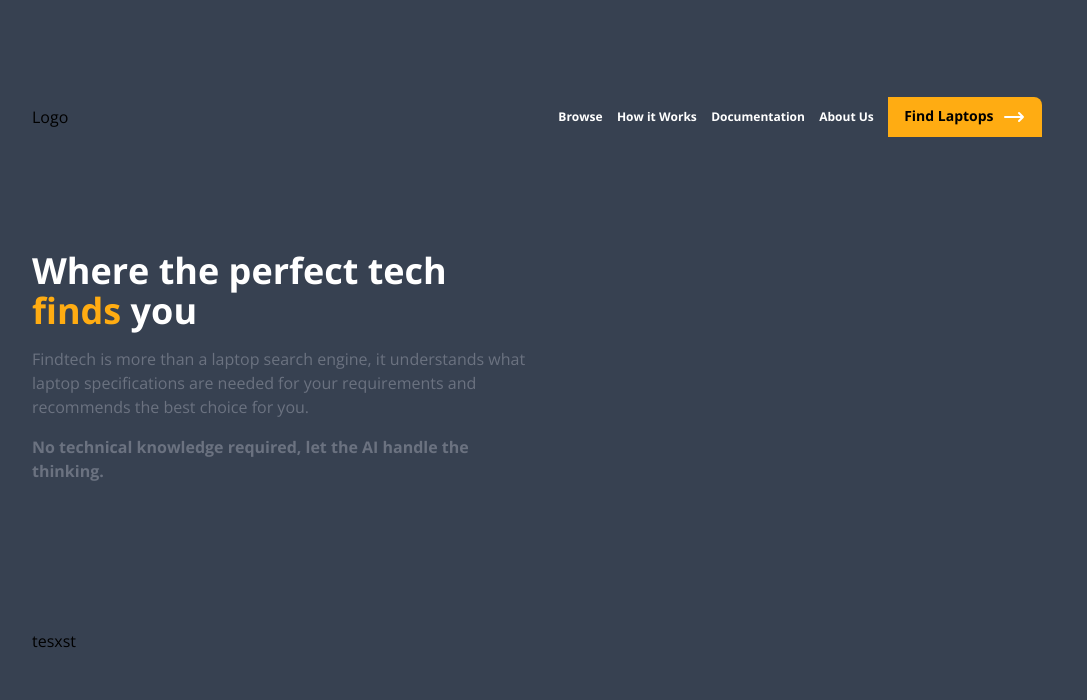
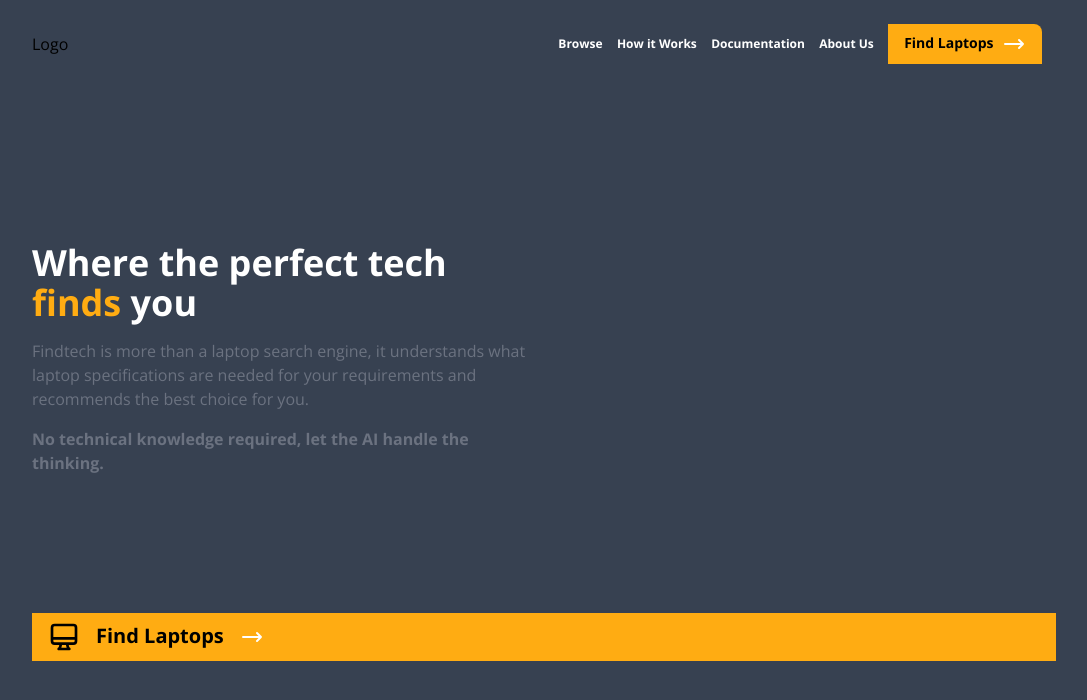
Before and after one commit to MajorQ/FindTech, a React (Create React App) app: page / in a window 1280 px wide. Shown: the top 700 px of the page, without its empty margins (96-1183 px from the left). Built offline with nearby package versions, Linux system fonts and the light colour scheme.

Commit message:
feat: add HeaderButton

```diff
--- a/src/components/main-header/HeaderButton.jsx
+++ b/src/components/main-header/HeaderButton.jsx
@@ -0,0 +1,39 @@
+const HeaderButton = () => {
+	return (
+		<div className="col-span-2">
+			<button className="bg-accent w-full text-left text-xl font-bold px-4 py-2">
+				<svg
+					xmlns="http://www.w3.org/2000/svg"
+					className="h-8 w-8 inline-block"
+					fill="none"
+					viewBox="0 0 24 24"
+					stroke="currentColor"
+				>
+					<path
+						strokeLinecap="round"
+						strokeLinejoin="round"
+						strokeWidth={2}
+						d="M9.75 17L9 20l-1 1h8l-1-1-.75-3M3 13h18M5 17h14a2 2 0 002-2V5a2 2 0 00-2-2H5a2 2 0 00-2 2v10a2 2 0 002 2z"
+					/>
+				</svg>
+				<span className="px-4">Find Laptops</span>
+				<svg
+					xmlns="http://www.w3.org/2000/svg"
+					className="h-6 w-6 inline-block"
+					fill="none"
+					viewBox="0 0 24 24"
+					stroke="white"
+				>
+					<path
+						strokeLinecap="round"
+						strokeLinejoin="round"
+						strokeWidth={2}
+						d="M17 8l4 4m0 0l-4 4m4-4H3"
+					/>
+				</svg>
+			</button>
+		</div>
+	);
+};
+
+export default HeaderButton;
--- a/src/components/main-header/NavBar.jsx
+++ b/src/components/main-header/NavBar.jsx
@@ -7,14 +7,17 @@
 
 const NavBar = () => {
 	return (
-		<nav className="flex justify-between items-center bg-transparent py-6 col-span-2">
+		<div className="col-span-2">
+			<nav className="flex justify-between items-center bg-transparent py-6">
 				{/* logo */}
 				<div>Logo</div>
 
 				{/* Buttons */}
 				<div className="flex w-1/2 justify-evenly">
 					{navBarItems.map((item) => (
-					<button className="text-white text-xs font-bold">{item.title}</button>
+						<button className="text-white text-xs font-bold">
+							{item.title}
+						</button>
 					))}
 					<button className="bg-accent text-sm font-bold px-4 py-2 rounded-tr-lg">
 						<span className="pr-2">Find Laptops</span>
@@ -35,6 +38,7 @@
 					</button>
 				</div>
 			</nav>
+		</div>
 	);
 };
 
--- a/src/pages/LandingPage.jsx
+++ b/src/pages/LandingPage.jsx
@@ -1,4 +1,5 @@
 import HeaderBody from '../components/main-header/HeaderBody';
+import HeaderButton from '../components/main-header/HeaderButton';
 import NavBar from '../components/main-header/NavBar';
 
 const LandingPage = () => {
@@ -7,7 +8,7 @@
 			<header className="grid grid-cols-2 bg-gray-700 h-full px-32">
 				<NavBar />
 				<HeaderBody />
-				<div className="col-span-2">tesxst</div>
+				<HeaderButton />
 			</header>
 		</div>
 	);
```
Lines whose indentation alone changed are shown as unchanged.
